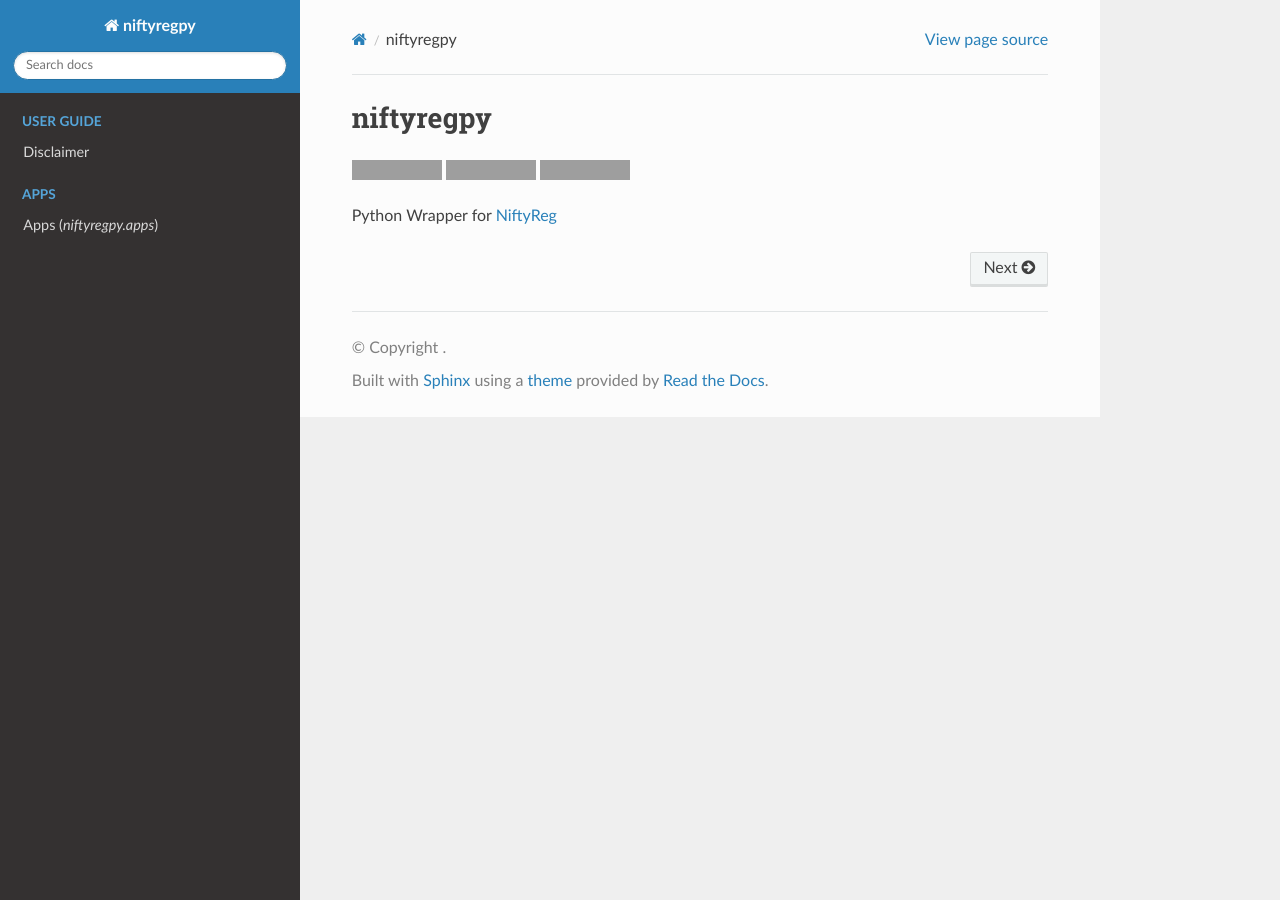
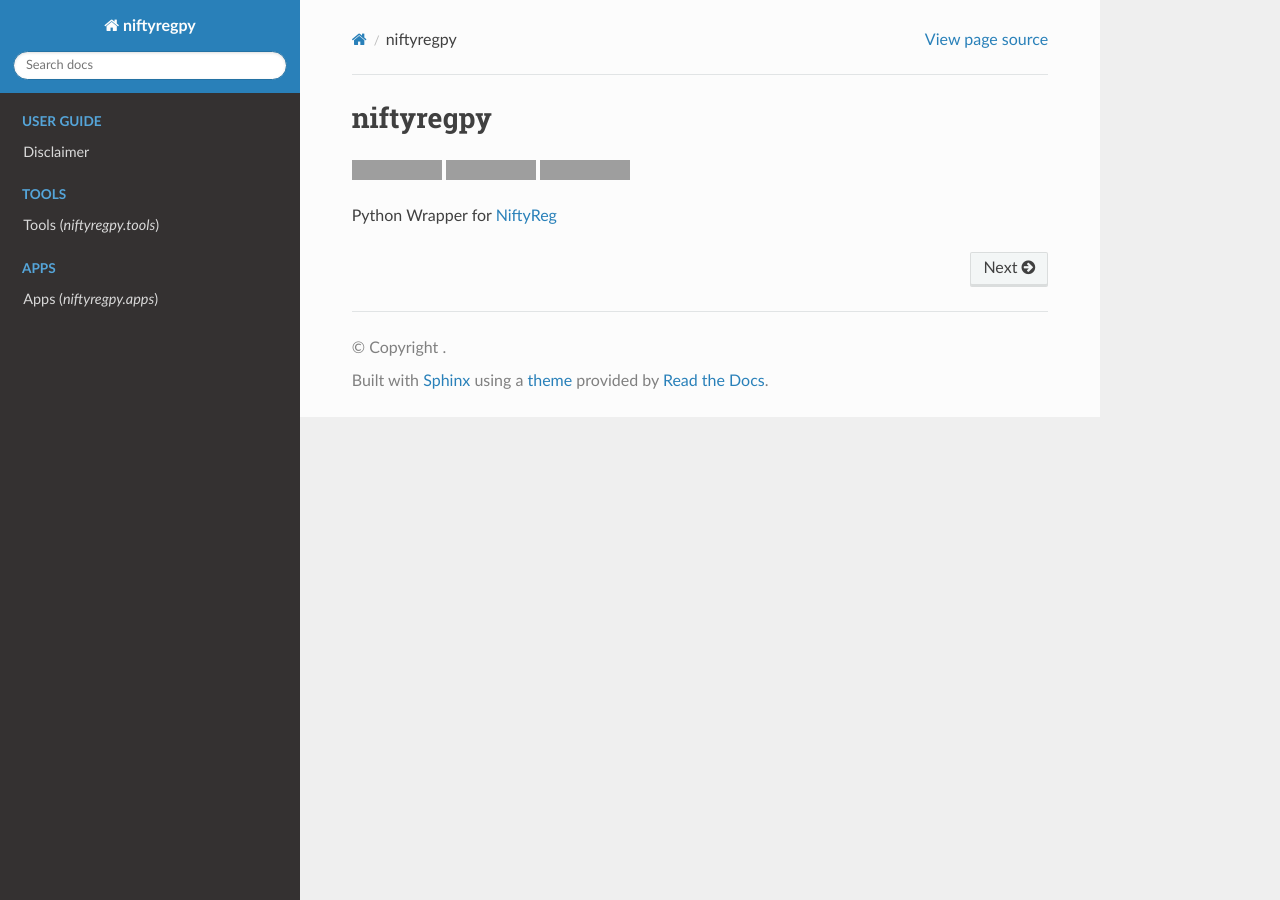
Before and after one commit to fyrdahl/niftyregpy, a Sphinx documentation site: the page built from docs/index.rst, in a window 1280 px wide. Built offline with Sphinx 7.4.7 and the Read the Docs theme 2.0.0, drawn with Linux system fonts in a browser that asks for light colours; grey boxes are pictures that could not be loaded.

Commit message:
Documentation

```diff
--- a/docs/index.rst
+++ b/docs/index.rst
@@ -8,8 +8,9 @@
 
 .. toctree::
     :hidden:
-    :caption: Core functions
-    core
+    :caption: Tools
+
+    tools
 
 .. toctree::
     :hidden:
```
